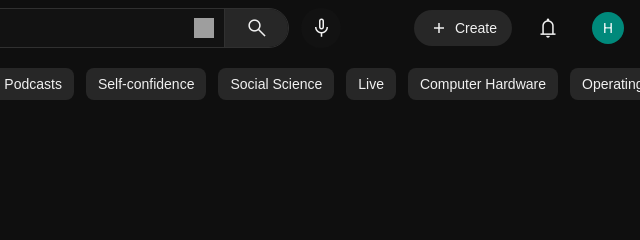
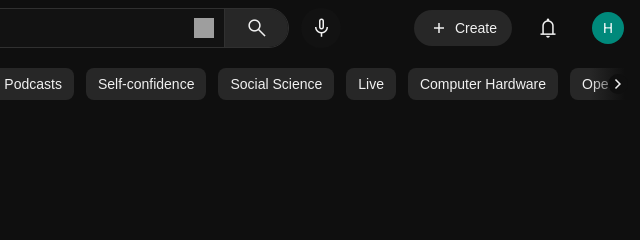
Before and after one commit to Hero-Harshit/youtube-clone, a plain HTML site: page index.html in a window 1280 px wide. Shown: the top 240 px of the page, 640-1280 px from the left. Drawn offline with nearby package versions, Linux system fonts and the light colour scheme; grey boxes are pictures that could not be loaded.

Commit message:
Implement horizontal scrolling for categories

```diff
--- a/index.html
+++ b/index.html
@@ -150,6 +150,9 @@
                 <button class="category">Operating systems</button>
                 <button class="category">Tables</button>
                 <button class="category">Sales</button>
+                <div class="fade-right">
+                    <span class="material-symbols-outlined">chevron_right</span>
+                </div>
             </div>
         </main>
     </div>
--- a/style.css
+++ b/style.css
@@ -342,6 +342,9 @@ a {
     overflow-x: auto;
     align-items: center;
 }
+.categories-bar::-webkit-scrollbar {
+    display: none;
+}
 .category {
     background-color: var(--yt-hover);
     color: var(--yt-text-primary);
@@ -363,3 +366,28 @@ a {
     background-color: var(--yt-text-primary);
     color: var(--yt-bg);
 }
+.fade-right {
+    position: absolute;
+    right: 0;
+    top: 0;
+    bottom: 0;
+    width: 50px;
+    background: linear-gradient(to right, transparent, var(--yt-bg) 70%);
+    display: flex;
+    align-items: center;
+    justify-content: flex-end;
+    padding-right: 12px;
+    pointer-events: none;
+}
+
+.fade-right span {
+    background: var(--yt-bg);
+    border-radius: 50%;
+    pointer-events: auto;
+    cursor: pointer;
+    font-size: 20px;
+}
+
+.fade-right span:hover {
+    background: var(--yt-hover);
+}
```
